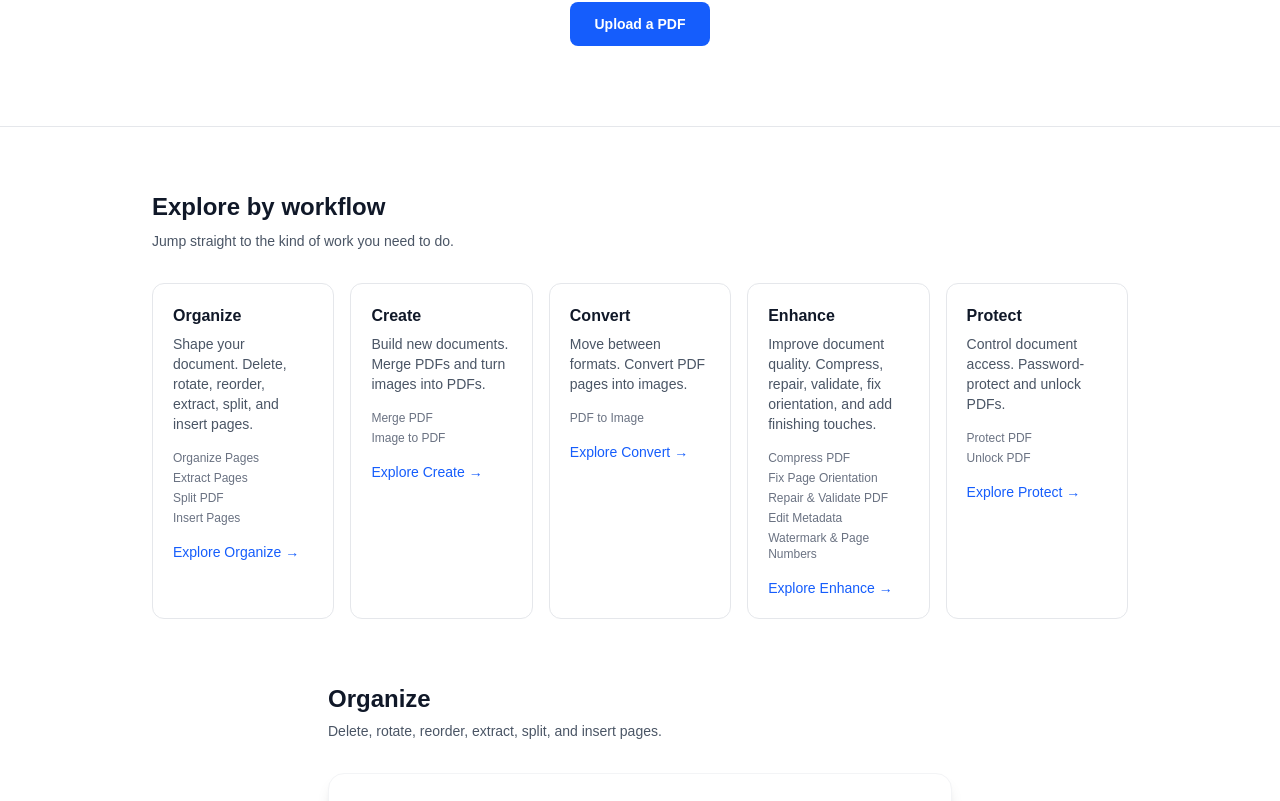
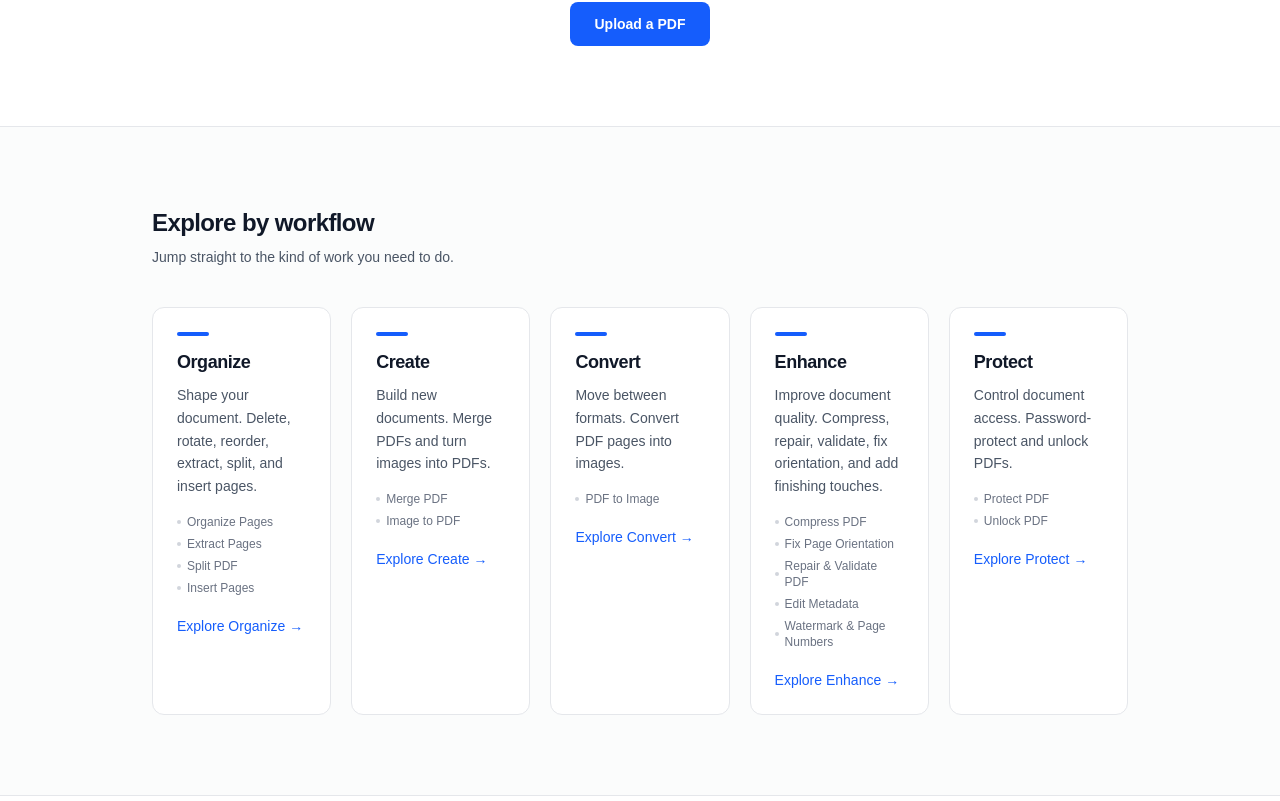
Before and after one commit to prashantgoswami671-ui/doc-flow, a Next.js app: page / in a window 1280 px wide. Shown: the part 299-1100 px from the top of the page. Built offline with nearby package versions, Linux system fonts and the light colour scheme.

Commit message:
refine: improve homepage workflow sections

```diff
--- a/app/page.tsx
+++ b/app/page.tsx
@@ -22,14 +22,16 @@ export default function Home() {
       <HomeHero />
       <ToolCategoryGrid />
 
-      <section id="organize" className="pb-20">
+      <section id="organize" className="pb-20 pt-16">
         <div className="mx-auto max-w-2xl px-4 sm:px-6">
-          <h2 className="text-2xl font-bold text-gray-900">Organize</h2>
-          <p className="mt-1.5 text-sm text-gray-600">
+          <h2 className="text-2xl font-bold tracking-tight text-gray-900">
+            Organize
+          </h2>
+          <p className="mt-2 text-sm text-gray-600">
             Delete, rotate, reorder, extract, split, and insert pages.
           </p>
         </div>
-        <div className="mt-8 space-y-12">
+        <div className="mt-10 space-y-12">
           <OrganizePagesCard />
           <ExtractPagesCard />
           <SplitPdfCard />
@@ -39,12 +41,14 @@ export default function Home() {
 
       <section id="create" className="border-t border-gray-200 pb-20 pt-16">
         <div className="mx-auto max-w-2xl px-4 sm:px-6">
-          <h2 className="text-2xl font-bold text-gray-900">Create</h2>
-          <p className="mt-1.5 text-sm text-gray-600">
+          <h2 className="text-2xl font-bold tracking-tight text-gray-900">
+            Create
+          </h2>
+          <p className="mt-2 text-sm text-gray-600">
             Merge PDFs and turn images into PDFs.
           </p>
         </div>
-        <div className="mt-8 space-y-12">
+        <div className="mt-10 space-y-12">
           <MergePdfCard />
           <ImageToPdfCard />
         </div>
@@ -52,25 +56,29 @@ export default function Home() {
 
       <section id="convert" className="border-t border-gray-200 pb-20 pt-16">
         <div className="mx-auto max-w-2xl px-4 sm:px-6">
-          <h2 className="text-2xl font-bold text-gray-900">Convert</h2>
-          <p className="mt-1.5 text-sm text-gray-600">
+          <h2 className="text-2xl font-bold tracking-tight text-gray-900">
+            Convert
+          </h2>
+          <p className="mt-2 text-sm text-gray-600">
             Convert PDF pages into images.
           </p>
         </div>
-        <div className="mt-8">
+        <div className="mt-10">
           <PdfToImageCard />
         </div>
       </section>
 
       <section id="enhance" className="border-t border-gray-200 pb-20 pt-16">
         <div className="mx-auto max-w-2xl px-4 sm:px-6">
-          <h2 className="text-2xl font-bold text-gray-900">Enhance</h2>
-          <p className="mt-1.5 text-sm text-gray-600">
+          <h2 className="text-2xl font-bold tracking-tight text-gray-900">
+            Enhance
+          </h2>
+          <p className="mt-2 text-sm text-gray-600">
             Compress, repair, validate, fix orientation, and add finishing
             touches.
           </p>
         </div>
-        <div className="mt-8 space-y-12">
+        <div className="mt-10 space-y-12">
           <UploadCard />
           <FixPageOrientationCard />
           <RepairValidatePdfCard />
@@ -81,12 +89,14 @@ export default function Home() {
 
       <section id="protect" className="border-t border-gray-200 pb-20 pt-16">
         <div className="mx-auto max-w-2xl px-4 sm:px-6">
-          <h2 className="text-2xl font-bold text-gray-900">Protect</h2>
-          <p className="mt-1.5 text-sm text-gray-600">
+          <h2 className="text-2xl font-bold tracking-tight text-gray-900">
+            Protect
+          </h2>
+          <p className="mt-2 text-sm text-gray-600">
             Password-protect and unlock PDFs.
           </p>
         </div>
-        <div className="mt-8 space-y-12">
+        <div className="mt-10 space-y-12">
           <ProtectPdfCard />
           <UnlockPdfCard />
         </div>
--- a/components/home/ToolCategoryCard.tsx
+++ b/components/home/ToolCategoryCard.tsx
@@ -19,22 +19,41 @@ export default function ToolCategoryCard({
   return (
     <a
       href={href}
-      className="group flex flex-col rounded-xl border border-gray-200 bg-white p-5 transition-colors hover:border-blue-300 focus:outline-none focus-visible:ring-2 focus-visible:ring-blue-500/40"
+      className="group flex h-full flex-col rounded-xl border border-gray-200 bg-white p-6 transition-colors hover:border-blue-300 hover:bg-blue-50/30 focus:outline-none focus-visible:ring-2 focus-visible:ring-blue-500/40"
     >
-      <h3 className="text-base font-semibold text-gray-900">{name}</h3>
-      <p className="mt-1.5 text-sm text-gray-600">{description}</p>
+      <span
+        aria-hidden="true"
+        className="mb-3 block h-1 w-8 rounded-full bg-blue-600"
+      />
 
-      <ul className="mt-4 space-y-1">
+      <h3 className="text-lg font-semibold tracking-tight text-gray-900">
+        {name}
+      </h3>
+      <p className="mt-2 text-sm leading-relaxed text-gray-600">
+        {description}
+      </p>
+
+      <ul className="mt-4 space-y-1.5">
         {tools.map((tool) => (
-          <li key={tool} className="text-xs text-gray-500">
+          <li
+            key={tool}
+            className="flex items-center gap-1.5 text-xs text-gray-500"
+          >
+            <span
+              aria-hidden="true"
+              className="h-1 w-1 shrink-0 rounded-full bg-gray-300"
+            />
             {tool}
           </li>
         ))}
       </ul>
 
-      <span className="mt-4 inline-flex items-center text-sm font-medium text-blue-600 group-hover:text-blue-700">
+      <span className="mt-5 inline-flex items-center text-sm font-medium text-blue-600 group-hover:text-blue-700">
         Explore {name}
-        <span aria-hidden="true" className="ml-1">
+        <span
+          aria-hidden="true"
+          className="ml-1 transition-transform group-hover:translate-x-0.5"
+        >
           →
         </span>
       </span>
--- a/components/home/ToolCategoryGrid.tsx
+++ b/components/home/ToolCategoryGrid.tsx
@@ -54,20 +54,20 @@ export default function ToolCategoryGrid() {
   return (
     <section
       aria-labelledby="workflow-categories-heading"
-      className="py-14 sm:py-16"
+      className="border-b border-gray-200 bg-gray-50/60 py-16 sm:py-20"
     >
       <div className="mx-auto max-w-5xl px-4 sm:px-6">
         <h2
           id="workflow-categories-heading"
-          className="text-2xl font-bold text-gray-900"
+          className="text-2xl font-bold tracking-tight text-gray-900"
         >
           Explore by workflow
         </h2>
-        <p className="mt-2 text-sm text-gray-600">
+        <p className="mt-2 max-w-2xl text-sm text-gray-600">
           Jump straight to the kind of work you need to do.
         </p>
 
-        <div className="mt-8 grid grid-cols-1 gap-4 sm:grid-cols-2 lg:grid-cols-5">
+        <div className="mt-10 grid grid-cols-1 items-stretch gap-5 sm:grid-cols-2 lg:grid-cols-5">
           {CATEGORIES.map((category) => (
             <ToolCategoryCard key={category.name} {...category} />
           ))}
```
